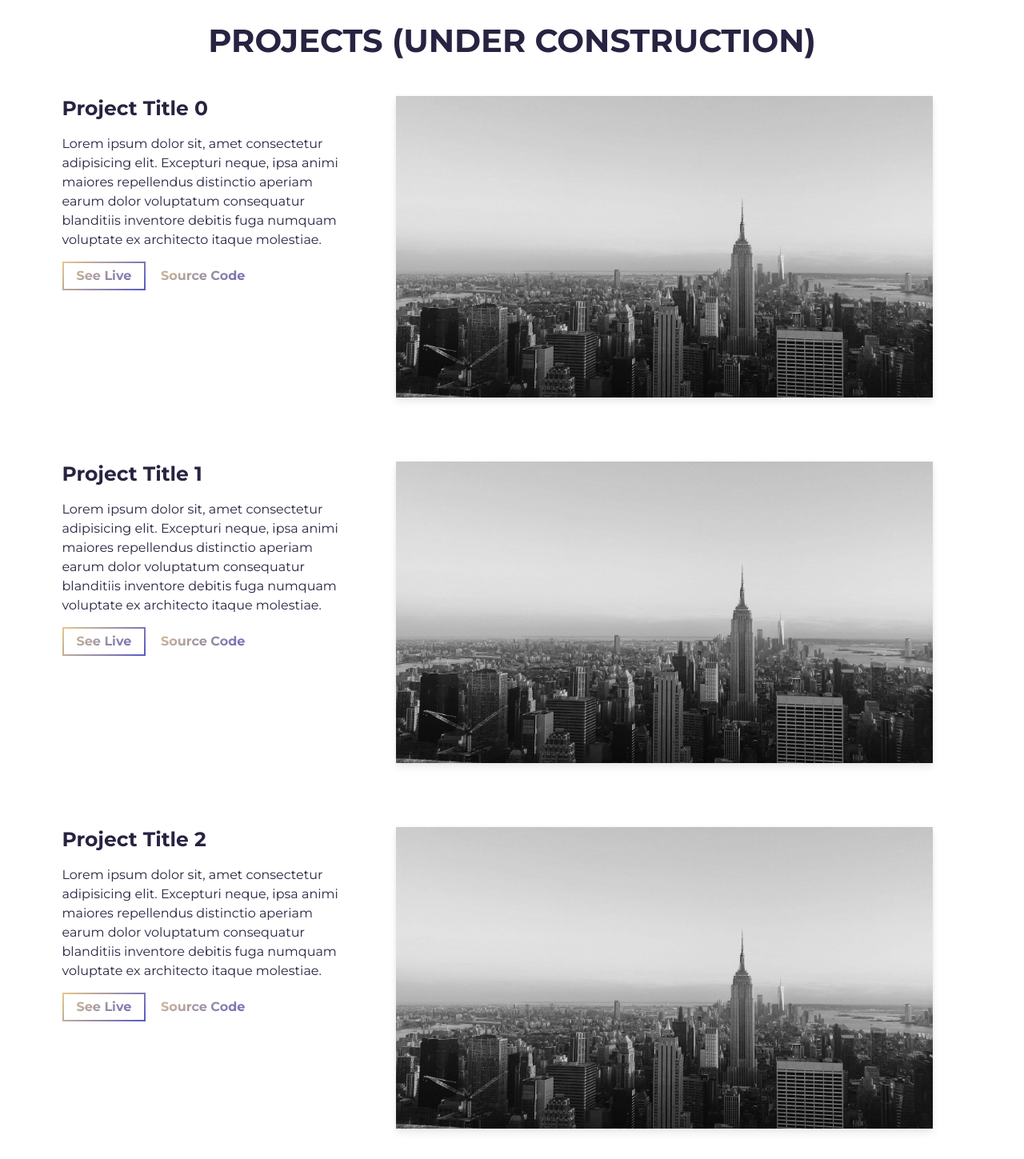
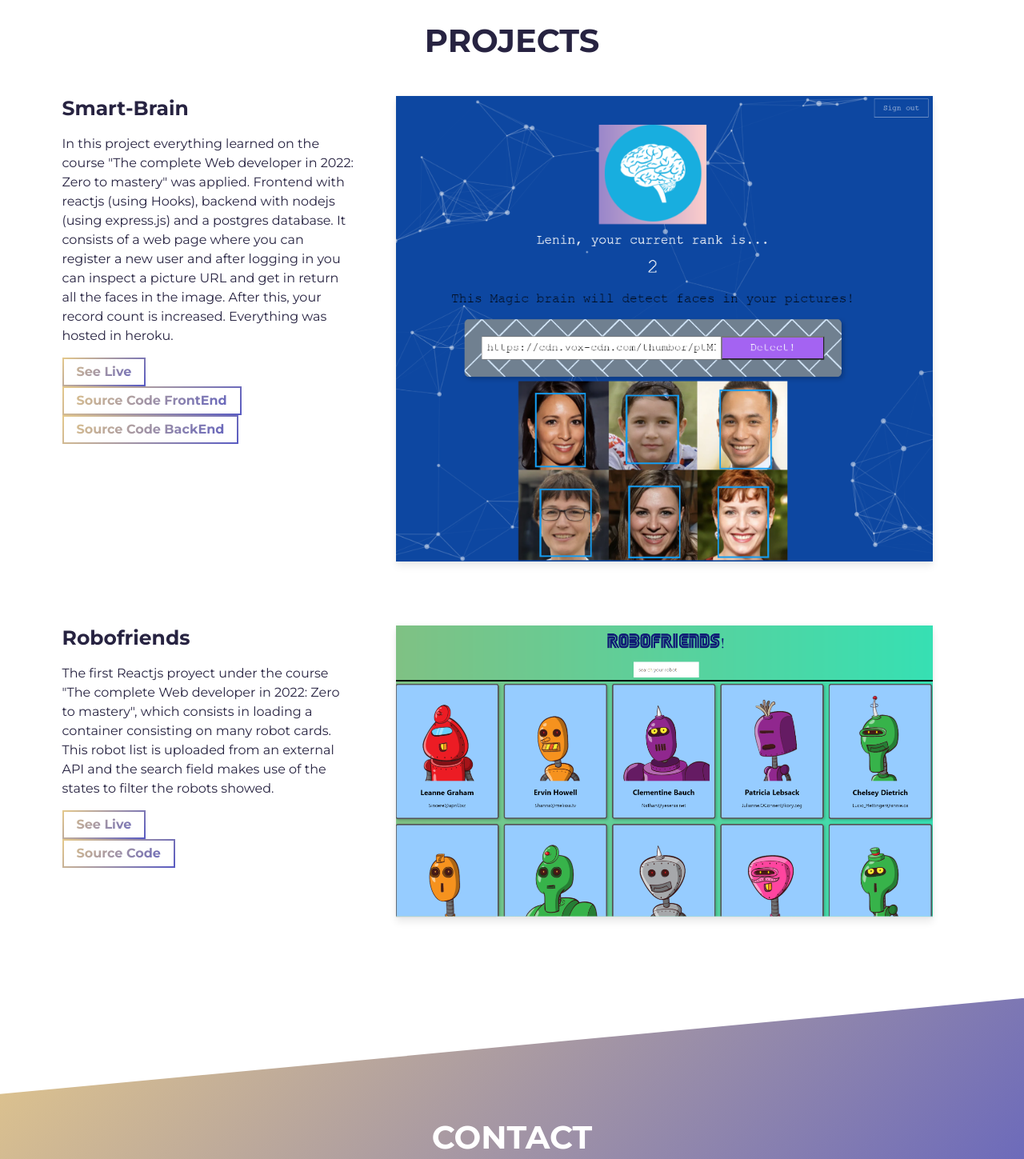
Before and after one commit to lenindelarosa/portfolio, a website built with Parcel: page src/index.html in a window 1280 px wide. Shown: the part 1400-2849 px from the top of the page at 80% size. Built offline with nearby package versions, Linux system fonts and the light colour scheme.

Commit message:
adding course projects to portfolio

```diff
--- a/src/index.html
+++ b/src/index.html
@@ -1,14 +1,3 @@
-<!--
-  Hello!
-  -
-  Simplefolio is a clean and responsive portfolio template for Developers!
-  Created by Jacobo Martinez.
-  -
-  Github Repo: https://github.com/cobidev/simplefolio/
-  Readme: https://github.com/cobidev/simplefolio/README.md
-  -
-  For business & inquires, contact me -> jacobojavier98@gmail.com
--->
 <!DOCTYPE html>
 <html lang="en" class="sr">
   <head>
@@ -113,38 +102,54 @@
     <section id="projects">
       <div class="container">
         <div class="project-wrapper">
-          <h2 class="section-title dark-blue-text">Projects (under construction)</h2>
+          <h2 class="section-title dark-blue-text">Projects</h2>
 
           <!-- Notice: each .row is a project -->
           <div class="row">
             <div class="col-lg-4 col-sm-12">
               <div class="project-wrapper__text load-hidden">
-                <h3 class="project-wrapper__text-title">Project Title 0</h3>
+                <h3 class="project-wrapper__text-title">Smart-Brain</h3>
                 <div>
                   <p class="mb-4">
-                    Lorem ipsum dolor sit, amet consectetur adipisicing elit.
-                    Excepturi neque, ipsa animi maiores repellendus distinctio
-                    aperiam earum dolor voluptatum consequatur blanditiis
-                    inventore debitis fuga numquam voluptate ex architecto
-                    itaque molestiae.
+                    In this project everything learned on the course
+                    "The complete Web developer in 2022: Zero to mastery" was applied. Frontend with reactjs (using Hooks),
+                    backend with nodejs (using express.js) and a postgres database. It consists of a web page where you can register
+                    a new user and after logging in you can inspect a picture URL and get in return all the faces
+                    in the image. After this, your record count is increased.
+
+                    Everything was hosted in heroku.
                   </p>
                 </div>
+                <div>
                   <a
                     rel="noreferrer"
                     target="_blank"
                     class="cta-btn cta-btn--hero"
-                  href="#!"
+                    href="http://ldfacerecognitionbrain.herokuapp.com/"
                   >
                     See Live
                   </a>
+                </div>
+                <div>
                   <a
                     rel="noreferrer"
                     target="_blank"
-                  class="cta-btn text-color-main"
-                  href="#!"
+                    class="cta-btn text-color-main cta-btn--hero"
+                    href="https://github.com/lenindelarosa/facerecognitionbrain"
                   >
-                  Source Code
+                    Source Code FrontEnd
                   </a>
+                </div>
+                <div className="pa2">
+                  <a
+                  rel="noreferrer"
+                  target="_blank"
+                  class="cta-btn text-color-main cta-btn--hero"
+                  href="https://github.com/lenindelarosa/smartbrainapi"
+                >
+                  Source Code BackEnd
+                </a>
+              </div>
               </div>
             </div>
             <div class="col-lg-8 col-sm-12">
@@ -160,7 +165,7 @@
                     <img
                       alt="Project Image"
                       class="img-fluid"
-                      src="assets/project.jpg"
+                      src="assets/smartbrain.png"
                     />
                   </div>
                 </a>
@@ -173,32 +178,32 @@
           <div class="row">
             <div class="col-lg-4 col-sm-12">
               <div class="project-wrapper__text load-hidden">
-                <h3 class="project-wrapper__text-title">Project Title 1</h3>
+                <h3 class="project-wrapper__text-title">Robofriends</h3>
                 <div>
                   <p class="mb-4">
-                    Lorem ipsum dolor sit, amet consectetur adipisicing elit.
-                    Excepturi neque, ipsa animi maiores repellendus distinctio
-                    aperiam earum dolor voluptatum consequatur blanditiis
-                    inventore debitis fuga numquam voluptate ex architecto
-                    itaque molestiae.
+                    The first Reactjs proyect under the course "The complete Web developer in 2022: Zero to mastery",
+                    which consists in loading a container consisting on many robot cards. This robot list is uploaded
+                    from an external API and the search field makes use of the states to filter the robots showed.
                   </p>
                 </div>
                 <a
                   rel="noreferrer"
                   target="_blank"
                   class="cta-btn cta-btn--hero"
-                  href="#!"
+                  href="https://robofriends-ldr.netlify.app/"
                 >
                   See Live
                 </a>
+                <div>
                 <a
                   rel="noreferrer"
                   target="_blank"
-                  class="cta-btn text-color-main"
-                  href="#!"
+                  class="cta-btn text-color-main cta-btn--hero"
+                  href="https://github.com/lenindelarosa/robofriends"
                 >
                   Source Code
                 </a>
+                </div>
               </div>
             </div>
             <div class="col-lg-8 col-sm-12">
@@ -214,61 +219,7 @@
                     <img
                       alt="Project Image"
                       class="img-fluid"
-                      src="assets/project.jpg"
-                    />
-                  </div>
-                </a>
-              </div>
-            </div>
-          </div>
-          <!-- /END Project -->
-
-          <!-- Notice: each .row is a project -->
-          <div class="row">
-            <div class="col-lg-4 col-sm-12">
-              <div class="project-wrapper__text load-hidden">
-                <h3 class="project-wrapper__text-title">Project Title 2</h3>
-                <div>
-                  <p class="mb-4">
-                    Lorem ipsum dolor sit, amet consectetur adipisicing elit.
-                    Excepturi neque, ipsa animi maiores repellendus distinctio
-                    aperiam earum dolor voluptatum consequatur blanditiis
-                    inventore debitis fuga numquam voluptate ex architecto
-                    itaque molestiae.
-                  </p>
-                </div>
-                <a
-                  rel="noreferrer"
-                  target="_blank"
-                  class="cta-btn cta-btn--hero"
-                  href="#!"
-                >
-                  See Live
-                </a>
-                <a
-                  rel="noreferrer"
-                  target="_blank"
-                  class="cta-btn text-color-main"
-                  href="#!"
-                >
-                  Source Code
-                </a>
-              </div>
-            </div>
-            <div class="col-lg-8 col-sm-12">
-              <div class="project-wrapper__image load-hidden">
-                <a rel="noreferrer" href="#!" target="_blank">
-                  <div
-                    data-tilt
-                    data-tilt-max="4"
-                    data-tilt-glare="true"
-                    data-tilt-max-glare="0.5"
-                    class="thumbnail rounded js-tilt"
-                  >
-                    <img
-                      alt="Project Image"
-                      class="img-fluid"
-                      src="assets/project.jpg"
+                      src="assets/robofriends.png"
                     />
                   </div>
                 </a>
```
Also changed, not shown: src/assets/favicon.png, src/assets/robofriends.png (added), src/assets/smartbrain.png (added). Lines whose indentation alone changed are shown as unchanged.
